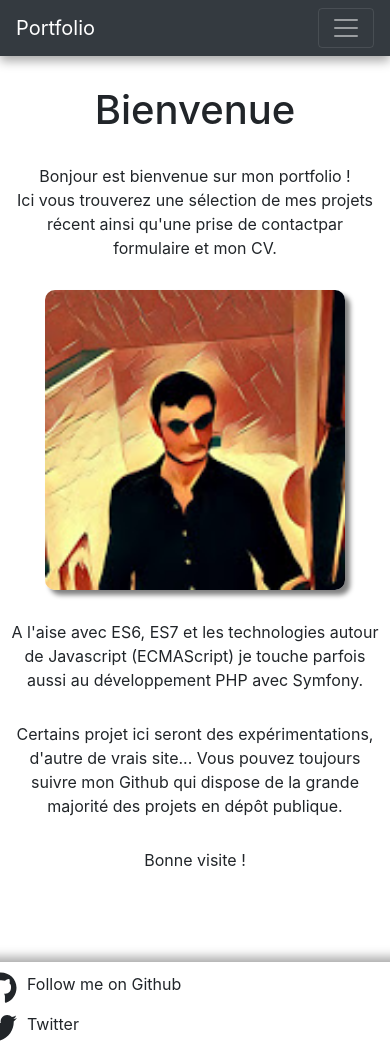
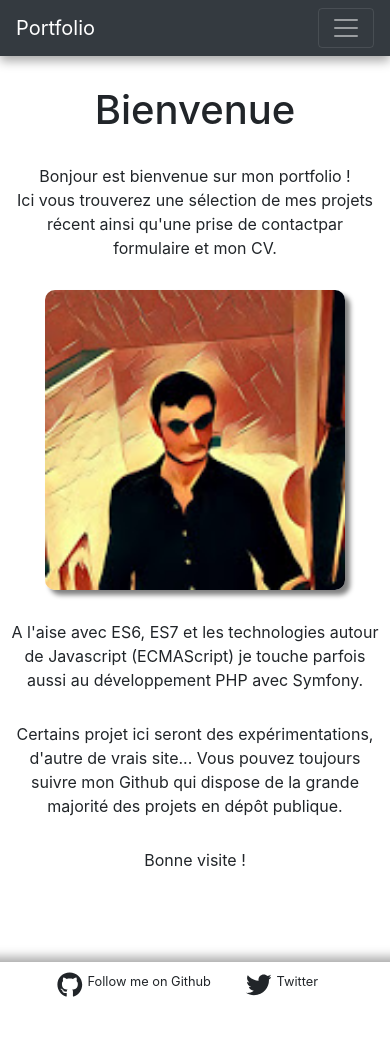
Before and after one commit to Seb6277/Portfolio, a React (Create React App) app in the folder client/: page / in a window 390 px wide. After the commit the page ends 1007 px from the top, so only its background shows below. Built offline with nearby package versions, Linux system fonts and the light colour scheme.

Commit message:
finished responsive footer

```diff
--- a/client/src/css/App.scss
+++ b/client/src/css/App.scss
@@ -4,12 +4,17 @@
 }
 .footer{
   margin-top: 10px;
+  padding-right: 0;
   a{
     text-decoration: none;
     color: inherit;
   }
   .github{
     margin-right: 20px;
+    width: auto;
+  }
+  .twitter{
+    width: auto;
   }
   .git-icon{
     margin-right: 10px;
@@ -26,3 +31,17 @@
     }
   }
 }
+
+@media screen and (max-width: 640px){
+  .footer{
+    font-size: .8rem;
+    width: 100%;
+    justify-content: center;
+    .git-icon{
+      margin-right: 5px;
+    }
+    .twitter-icon{
+      margin-right: 5px;
+    }
+  }
+}
```
